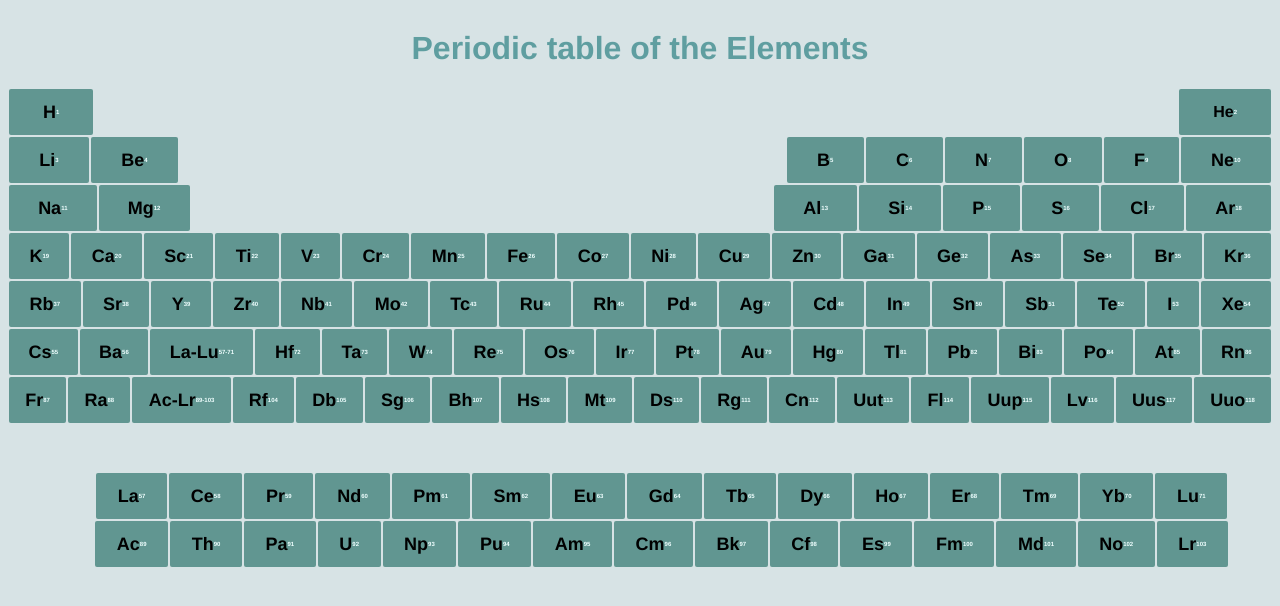
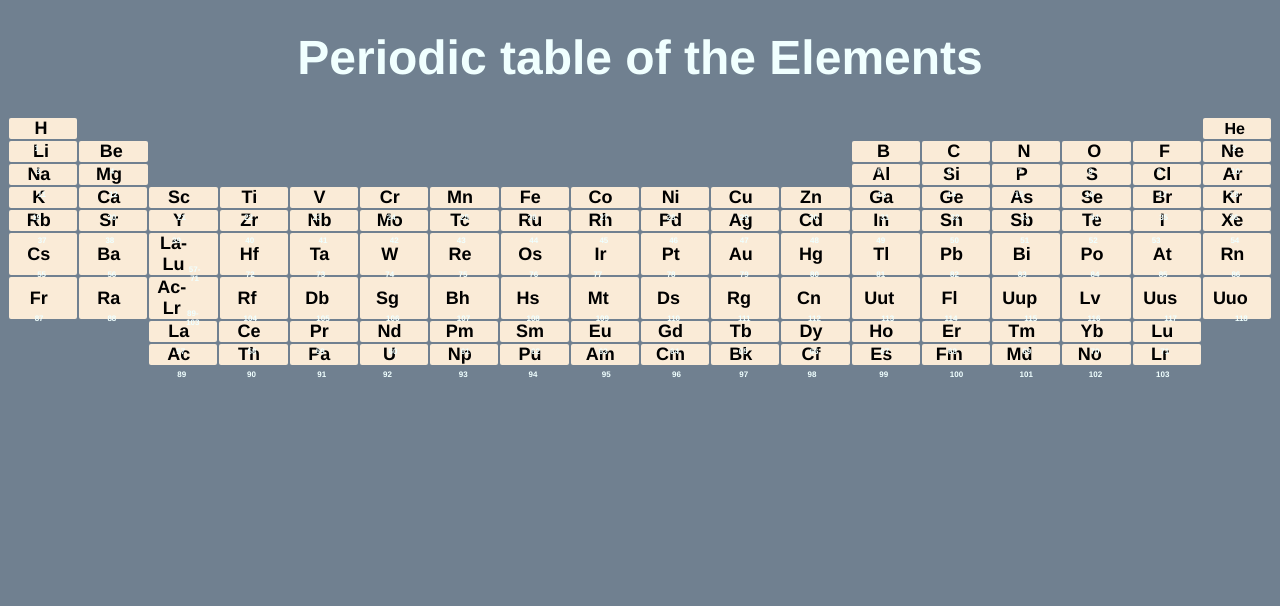
Before and after one commit to dianacimpean/NewestRepo, a plain HTML site: page index.html in a window 1280 px wide. Drawn offline with Linux system fonts and the light colour scheme.

Commit message:
Add files via upload

```diff
--- a/styles.css
+++ b/styles.css
@@ -1,6 +1,6 @@
 html {
     font-family: helvetica, arial, sans-serif;
-    background: #d7e3e5;
+    background: slategray;
     text-align: center;
 }
 head {
@@ -11,15 +11,20 @@ main {
     display: block;
 }
 
+.elements{
+    max-width: 1400;
+    margin: 0 auto;
+}
+
 body {
     font-size: 100%;
     font-family: helvetica, arial, sans-serif;
     display: block;
 }
 h1{
-    font-size: 2em;
+    font-size: 3em;
     margin-top: 30px;
-    color: cadetblue;
+    color:azure;
 }
 #elements {
    display: block;
@@ -27,40 +32,43 @@ h1{
 .row {
     display: flex;
     text-align: center;
-    height: 6vmin;
 }
 .content {
-    background-color: #619691;
+    background-color: antiquewhite;
     display: flex;
+    float: left;
     font-weight: bold;
     justify-content: center;
     align-items: center;
-    flex: auto;
     color: black;
-    box-sizing: border-box;
     border-radius: 2px;
     margin: 1px;
-    text-decoration: none;
+    width: 5.40%;
 }
 
 .empty {
     background: transparent;
-    background-color: #d7e3e5;
+    background-color: slategray;
     display: flex;
+    float: left;
     flex: auto;
     border: none;
     text-decoration: none;
+    width: 5.53%;
 }
 
 #symbol {
     font-size: 18px;
+    text-align: center;
 }
 
 #number {
     color: azure;
-    font-size: 6px;
+    font-size: 8px;
     position: relative;
-    opacity: 1;
+    text-align-last: center;
+    top: 20px;
+    right: 13px;
 }
 
 name {
```
